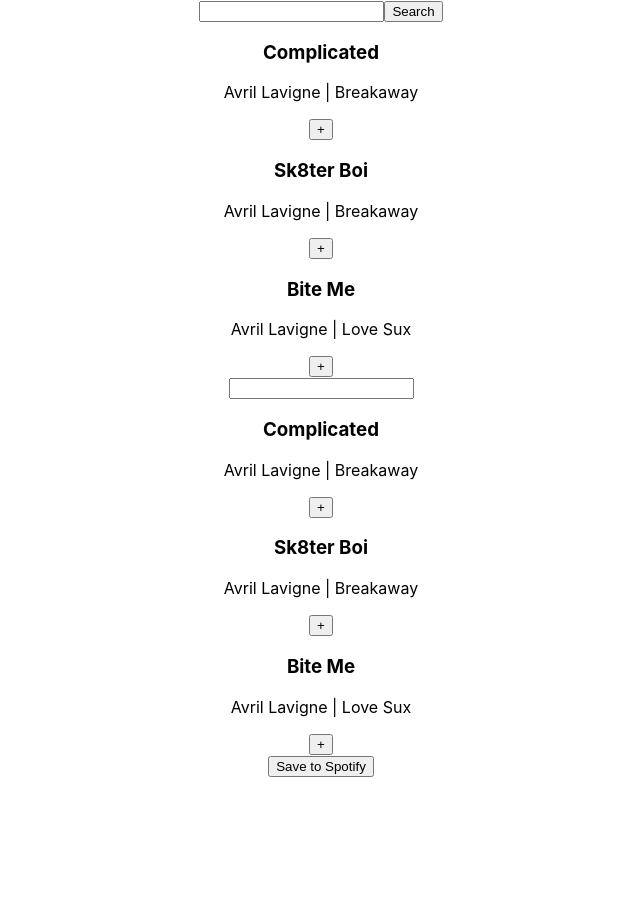
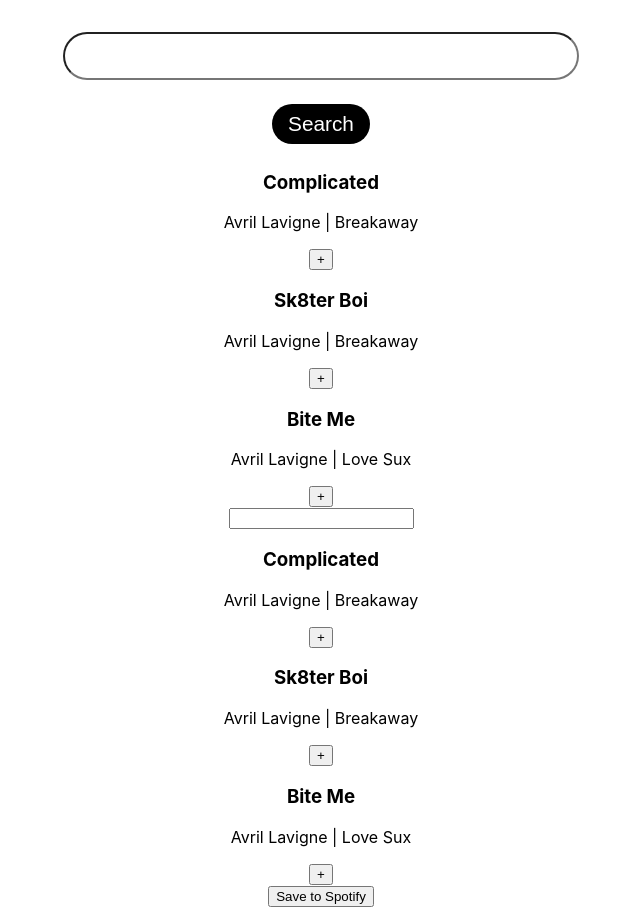
Before and after one commit to Vincent-Wong0925/jammming, a React (Create React App) app: page / in a window 1280 px wide. Shown: the whole page, without its empty margins (319-959 px from the left). Before the commit the page ends 800 px from the top, so only its background shows below. Built offline with nearby package versions, Linux system fonts and the light colour scheme.

Commit message:
Style the Searchbar

```diff
--- a/src/components/App/App.js
+++ b/src/components/App/App.js
@@ -25,7 +25,7 @@
 function App() {
   return (
     <div className="App">
-      <Searchbar></Searchbar>
+      <Searchbar />
       <SearchResults results={tracks} />
       <Playlist playlist={tracks} />
     </div>
--- a/src/components/Playlist/Playlist.js
+++ b/src/components/Playlist/Playlist.js
@@ -4,9 +4,11 @@
 function Playlist(props) {
     return (
         <div className='Tracklist'>
-            <input type='text' />
-            <Tracklist tracks={props.playlist} />
-            <button type='submit'>Save to Spotify</button>
+            <form>
+                <input type='text' />
+                <Tracklist tracks={props.playlist} />
+                <button type='submit'>Save to Spotify</button>
+            </form>
         </div>
     );
 }
--- a/src/components/Searchbar/Searchbar.css
+++ b/src/components/Searchbar/Searchbar.css
@@ -0,0 +1,25 @@
+.Searchbar form {
+   display: flex;
+   flex-direction: column;
+   align-items: center;
+   margin: 1rem auto;
+}
+
+.Searchbar input {
+    width: 30rem;
+    padding: .5rem 1rem;
+    margin: 1rem auto;
+    border-radius: 1.5rem;
+    font-size: 1.5rem;
+}
+
+.Searchbar button {
+    font-size: 1.3rem;
+    padding: .5rem 1rem;
+    border-radius: 1.5rem;
+    margin: .5rem auto;
+    cursor: pointer;
+    background-color: black;
+    color: white;
+    border: none;
+}
--- a/src/components/Searchbar/Searchbar.js
+++ b/src/components/Searchbar/Searchbar.js
@@ -1,4 +1,5 @@
 import React from 'react';
+import './Searchbar.css';
 
 function Searchbar() {
     return (
```
